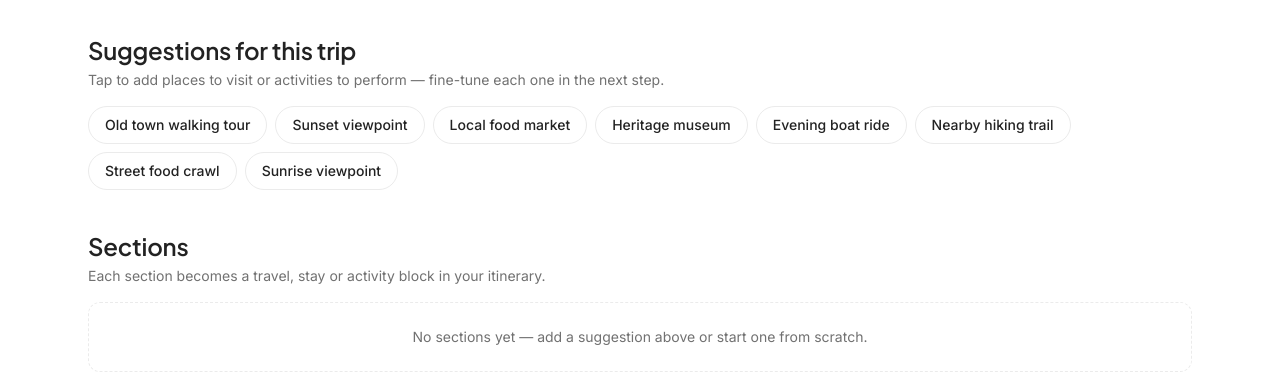
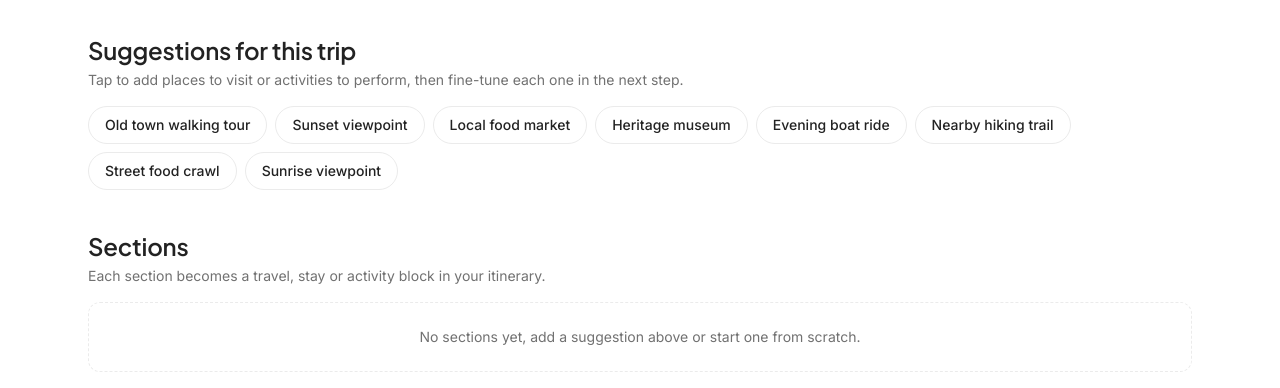
Before and after one commit to RajRathore1/odoo-ldce-hackathon-26, a Next.js app in the folder Frontend/: page /trips/new in a window 1280 px wide. Shown: the part 547-935 px from the top of the page. Built offline with nearby package versions, Linux system fonts and the light colour scheme.

Commit message:
fix: replace em dashes with plain punctuation to avoid glyph rendering glitch

```diff
--- a/Frontend/src/app/(auth)/layout.tsx
+++ b/Frontend/src/app/(auth)/layout.tsx
@@ -46,7 +46,7 @@ export default function AuthLayout({
         </div>
 
         <p className="relative z-10 text-sm text-white/50">
-          Odoo LDCE Hackathon 26 — GlobeTrotter
+          Odoo LDCE Hackathon 26, GlobeTrotter
         </p>
       </aside>
 
--- a/Frontend/src/app/(main)/page.tsx
+++ b/Frontend/src/app/(main)/page.tsx
@@ -44,7 +44,7 @@ export default function HomePage() {
 
           <p className="mt-5 max-w-lg text-white/70">
             Sketch the route, block out the dates, and watch the budget add up
-            as you go — all before you book a thing.
+            as you go, all before you book a thing.
           </p>
 
           <div className="mt-8 flex flex-wrap gap-3">
--- a/Frontend/src/app/(main)/trips/new/itinerary/page.tsx
+++ b/Frontend/src/app/(main)/trips/new/itinerary/page.tsx
@@ -64,8 +64,8 @@ export default function ItineraryBuilderPage() {
           Build your itinerary
         </h1>
         <p className="mt-2 max-w-xl text-text-muted">
-          Break the trip into sections — travel, stays, activities — each
-          with its own dates and budget.
+          Break the trip into sections, like travel, stays, or activities,
+          each with its own dates and budget.
         </p>
       </div>
 
--- a/Frontend/src/components/trip-details-form.tsx
+++ b/Frontend/src/components/trip-details-form.tsx
@@ -117,7 +117,7 @@ export function TripDetailsForm() {
       <section>
         <SectionHeader
           title="Suggestions for this trip"
-          description="Tap to add places to visit or activities to perform — fine-tune each one in the next step."
+          description="Tap to add places to visit or activities to perform, then fine-tune each one in the next step."
         />
         <div className="flex flex-wrap gap-2">
           {suggestions.map((suggestion) => {
@@ -165,7 +165,7 @@ export function TripDetailsForm() {
                   onChange={(event) =>
                     updateSectionLabel(section.id, event.target.value)
                   }
-                  placeholder="Section name — hotel, travel, activity…"
+                  placeholder="Section name, e.g. hotel, travel, activity"
                   className="min-w-0 flex-1 bg-transparent text-sm text-text outline-none placeholder:text-text-muted/70"
                 />
                 <button
@@ -181,7 +181,7 @@ export function TripDetailsForm() {
           </div>
         ) : (
           <p className="rounded-xl border border-dashed border-border px-4 py-6 text-center text-sm text-text-muted">
-            No sections yet — add a suggestion above or start one from
+            No sections yet, add a suggestion above or start one from
             scratch.
           </p>
         )}
```
